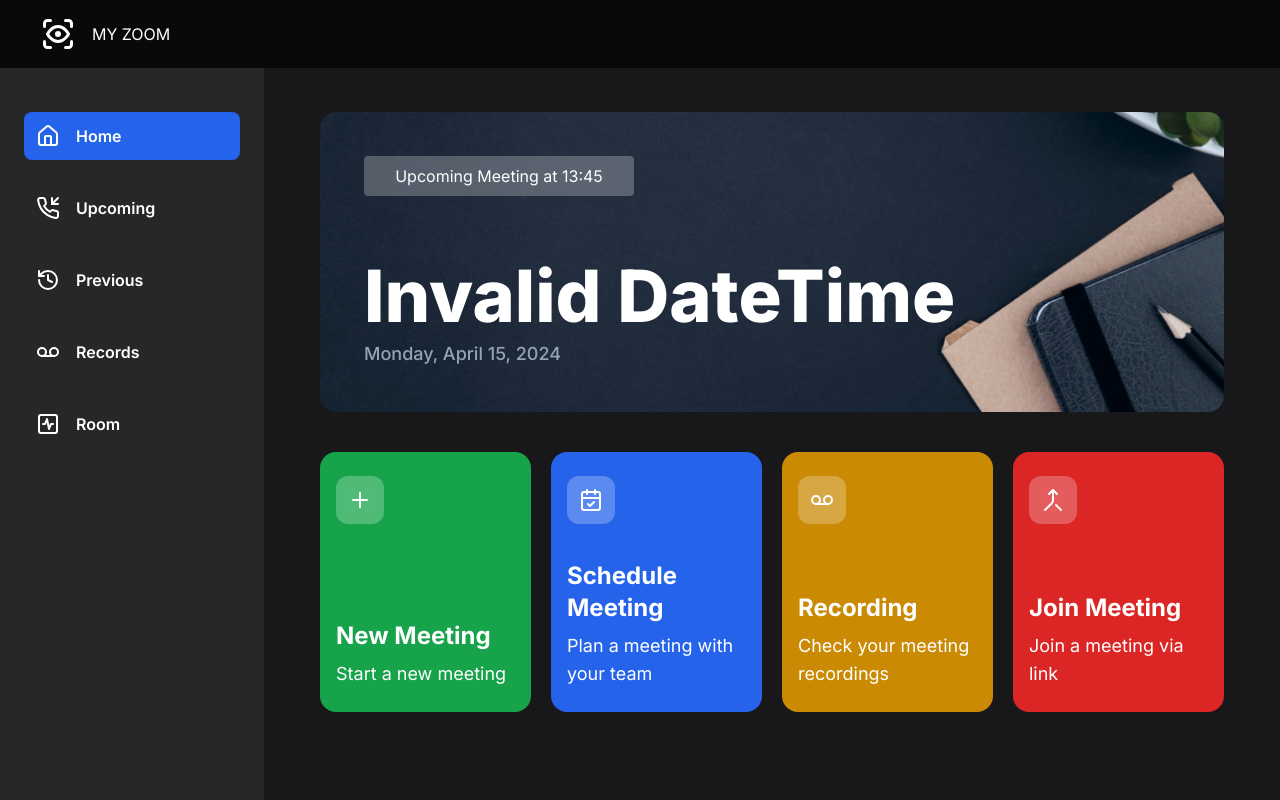
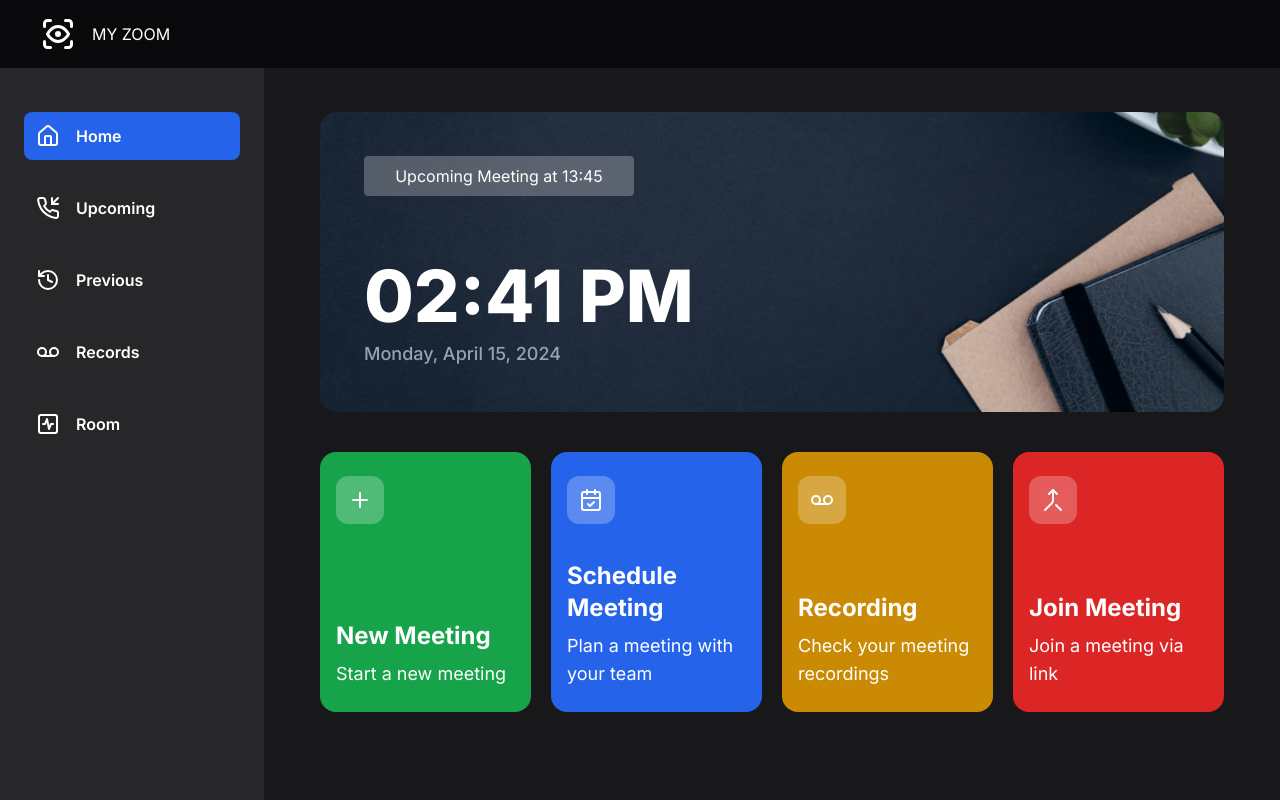
Before and after one commit to pigrov/myzoom, a Next.js app: page / in a window 1280 px wide. Built offline with nearby package versions, Linux system fonts and the light colour scheme; no server answers.

Commit message:
Intl time

```diff
--- a/app/(root)/(home)/page.tsx
+++ b/app/(root)/(home)/page.tsx
@@ -4,23 +4,25 @@
 import { DateTime } from "luxon";
 
 const Home = () => {
-    const time = new Date().toLocaleTimeString("en-US", {
-        hour: "2-digit",
-        minute: "2-digit",
-        hour12: true,
-    });
-    const date = new Date().toLocaleDateString("en-US", {
-        weekday: "long",
-        year: "numeric",
-        month: "long",
-        day: "numeric",
-    });
+    // const time = new Date().toLocaleTimeString("en-US", {
+    //     hour: "2-digit",
+    //     minute: "2-digit",
+    //     hour12: true,
+    // });
+    // const date = new Date().toLocaleDateString("en-US", {
+    //     weekday: "long",
+    //     year: "numeric",
+    //     month: "long",
+    //     day: "numeric",
+    // });
 
-    const localTime = DateTime.fromISO(new Date().toLocaleTimeString(), { zone: "system" })
-        .setZone("America/New_York")
-        .toFormat("h:mm a");
+    // const time = DateTime.fromISO(new Date().toLocaleTimeString(), { zone: "system" })
+    //     .setZone("America/New_York")
+    //     .toFormat("h:mm a");
 
-    console.log(localTime);
+    const now = new Date();
+    const time = now.toLocaleTimeString("en-US", { hour: "2-digit", minute: "2-digit" });
+    const date = new Intl.DateTimeFormat("en-US", { dateStyle: "full" }).format(now);
 
     return (
         <section className="flex size-full flex-col gap-10 text-white">
@@ -30,7 +32,7 @@
                         Upcoming Meeting at 13:45
                     </h2>
                     <div className="flex flex-col gap-2">
-                        <h1 className="text-3xl lg:text-7xl font-extrabold">{localTime}</h1>
+                        <h1 className="text-3xl lg:text-7xl font-extrabold">{time}</h1>
                         <p className="text-lg font-medium text-slate-400">{date}</p>
                     </div>
                 </div>
```
